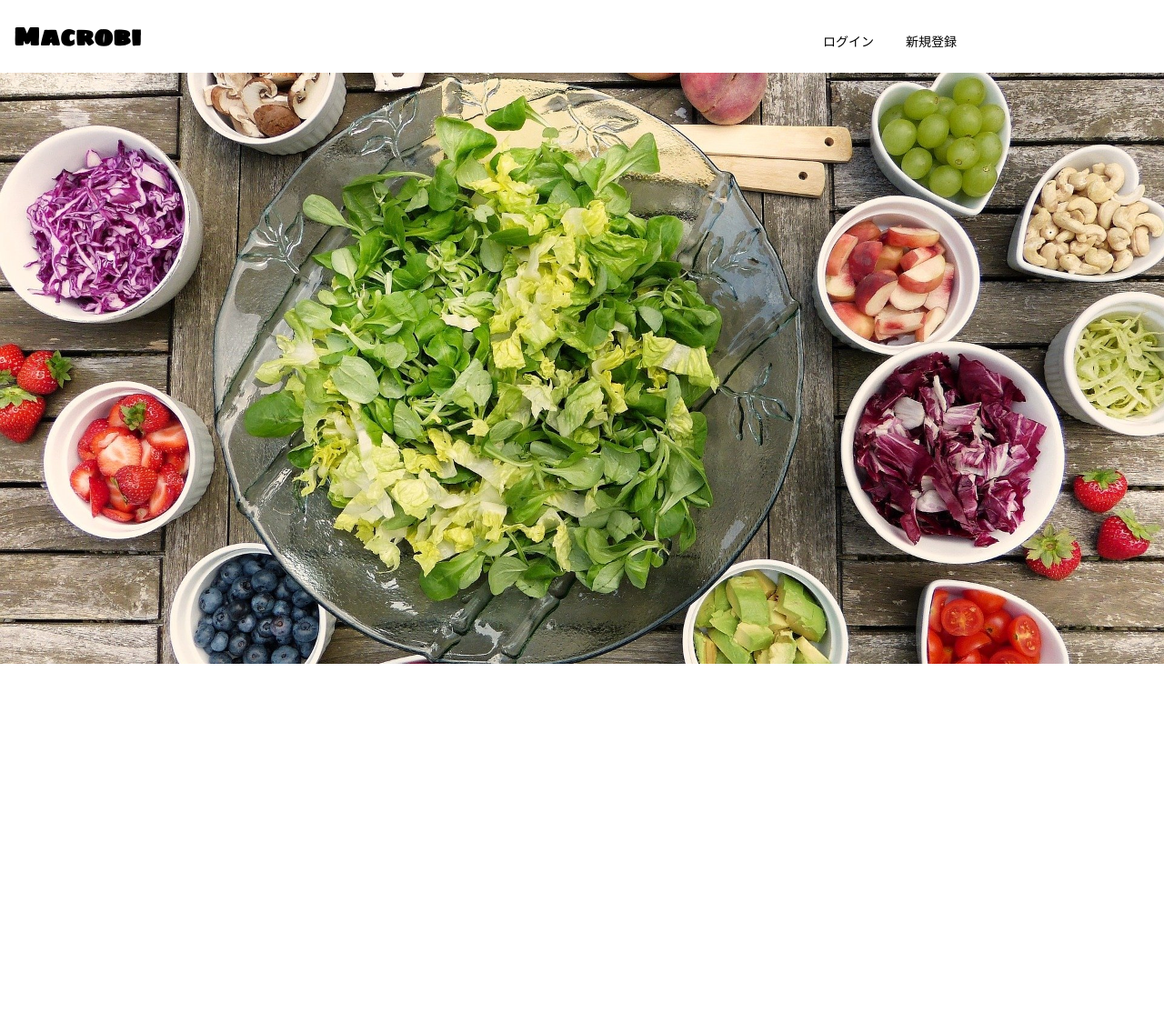
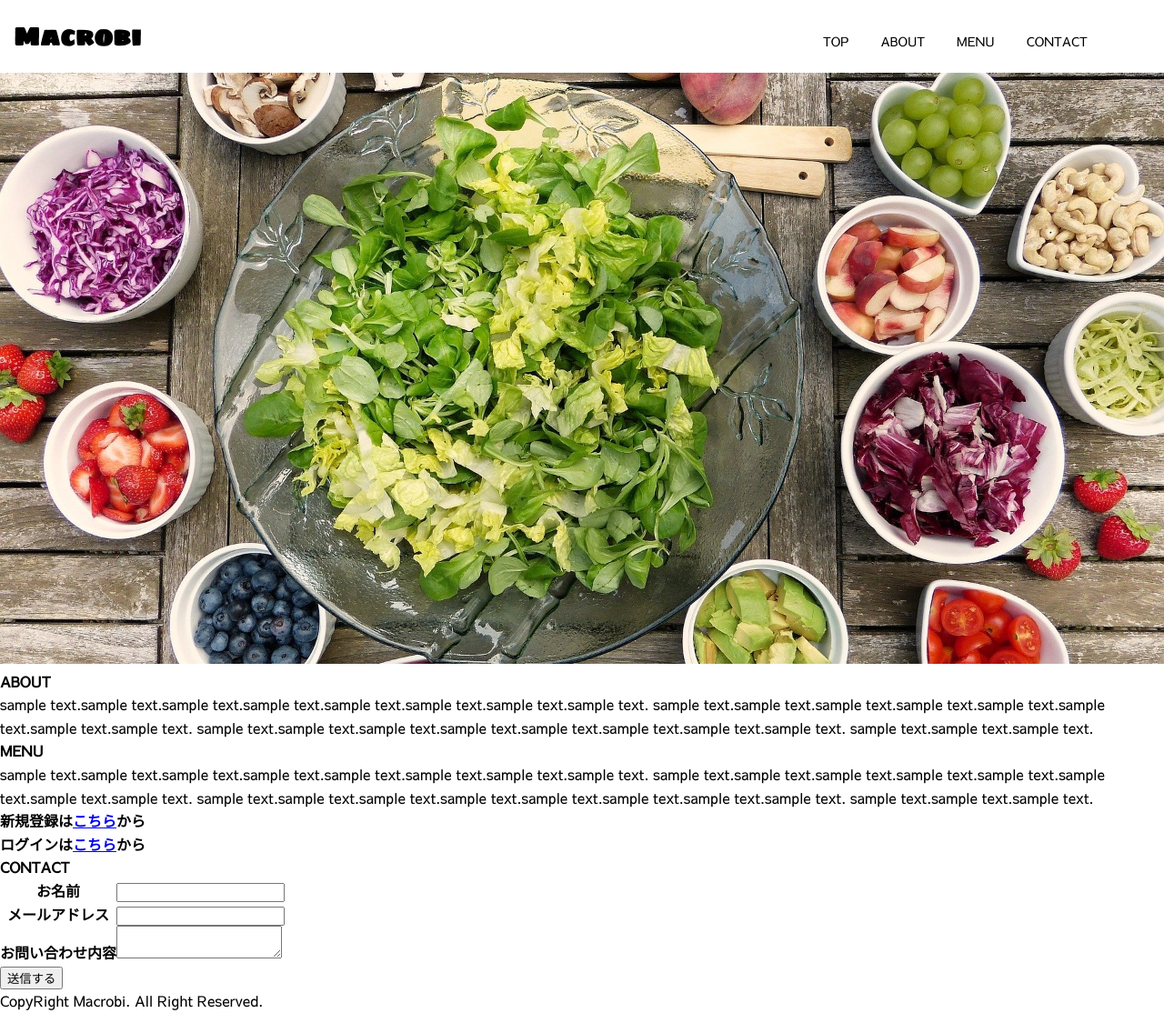
Before and after one commit to centerRyo/Macrobi, a PHP site: page / in a window 1280 px wide. Shown: the whole page at 91% size. Before the commit the page ends 730 px from the top, so only its background shows below. Run offline with PHP 8.4, Linux system fonts and the light colour scheme.

Commit message:
メイン部分、フッターを作成

```diff
--- a/index.php
+++ b/index.php
@@ -8,20 +8,65 @@
     <link href="https://fonts.googleapis.com/css?family=Sawarabi+Gothic|Sigmar+One&display=swap" rel="stylesheet">
 </head>
 <body>
-    <header class="header">
+    <header class="header site-width">
         <h1><a href="">Macrobi</a></h1>
         <nav id="top-nav">
         <ul>
-            <li><a href="login.php">ログイン</a></li>
-            <li><a href="signup.php">新規登録</a></li>
+            <li><a href="index.php">TOP</a></li>
+            <li><a href="#about">ABOUT</a></li>
+            <li><a href="#menu">MENU</a></li>
+            <li><a href="#contact">CONTACT</a></li>
         </ul>
         </nav>
     </header>
 
     <main class="main">
-    <img class="top-img" src="images/salad.jpg" alt="サラダ画像">
+        <img class="top-img" src="images/salad.jpg" alt="ヒーローバナー">
+        <section id="about" class="site-width">
+            <h1 class="title">ABOUT</h1>
+            <p>
+                sample text.sample text.sample text.sample text.sample text.sample text.sample text.sample text.
+                sample text.sample text.sample text.sample text.sample text.sample text.sample text.sample text.
+                sample text.sample text.sample text.sample text.sample text.sample text.sample text.sample text.
+                sample text.sample text.sample text.
+            </p>
+        </section>
+
+        <section id="menu" class="site-width">
+            <h1 class="title">MENU</h1>
+            <p>
+                sample text.sample text.sample text.sample text.sample text.sample text.sample text.sample text.
+                sample text.sample text.sample text.sample text.sample text.sample text.sample text.sample text.
+                sample text.sample text.sample text.sample text.sample text.sample text.sample text.sample text.
+                sample text.sample text.sample text.
+            </p>
+        </section>
+        <section class="site-width">
+            <h1>新規登録は<a href="signup.php">こちら</a>から</h1>
+            <h1>ログインは<a href="login.php">こちら</a>から</h1>
+        </section>
+        <section class="site-width">
+            <form method="post">
+                <h1 class="title">CONTACT</h1>
+                <table>
+                        <tr>
+                            <th>お名前</th>
+                            <td><input type="text" name="name"></td>
+                        </tr>
+                        <tr>
+                            <th>メールアドレス</th>
+                            <td><input type="text" name="email"></td>
+                        </tr>
+                        <tr>
+                            <th>お問い合わせ内容</th>
+                            <td><textarea name="comment"></textarea></td>
+                        </tr>
+                </table>
+                <input type="submit" value="送信する">
+            </form>
+        </section>
     </main>
 
-    <footer class="footer"></footer>
+    <footer class="footer">CopyRight Macrobi. All Right Reserved.</footer>
 </body>
 </html>
```
